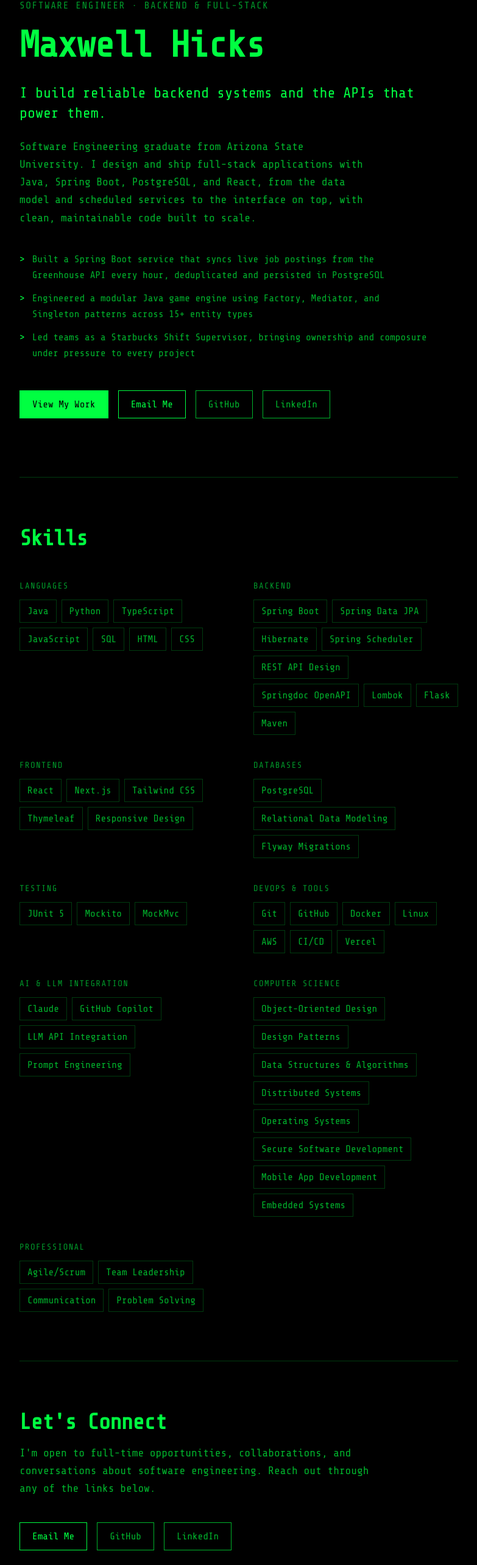
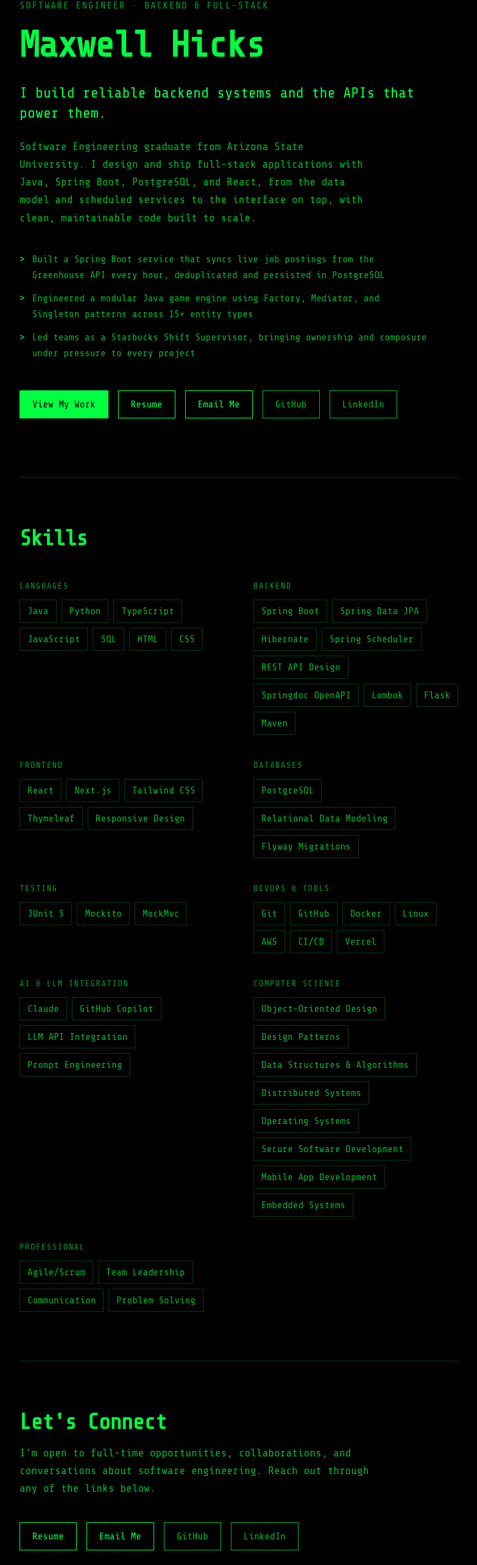
Before and after one commit to mahicks5/my-portfolio, a Next.js app: page / in a window 1280 px wide. Shown: the part 226-2792 px from the top of the page at 61% size, without its empty margins (248-1031 px from the left). Built offline with nearby package versions, Linux system fonts and the light colour scheme.

Commit message:
Add resume download link

```diff
--- a/src/app/about/page.tsx
+++ b/src/app/about/page.tsx
@@ -145,6 +145,14 @@ export default function About() {
             View My Work
           </Link>
           <a
+            href="/Maxwell_Hicks_Resume.pdf"
+            target="_blank"
+            rel="noopener noreferrer"
+            className="px-5 py-2.5 border border-[#00ff41] text-[#00ff41] text-base hover:bg-[#00ff41] hover:text-black transition-colors duration-200"
+          >
+            Resume
+          </a>
+          <a
             href="mailto:maxwellahicks@gmail.com"
             className="px-5 py-2.5 border border-[#00ff41] text-[#00ff41] text-base hover:bg-[#00ff41] hover:text-black transition-colors duration-200"
           >
--- a/src/app/page.tsx
+++ b/src/app/page.tsx
@@ -81,6 +81,14 @@ export default function Home() {
             View My Work
           </Link>
           <a
+            href="/Maxwell_Hicks_Resume.pdf"
+            target="_blank"
+            rel="noopener noreferrer"
+            className="px-5 py-2.5 border border-[#00ff41] text-[#00ff41] text-base hover:bg-[#00ff41] hover:text-black transition-colors duration-200"
+          >
+            Resume
+          </a>
+          <a
             href="mailto:maxwellahicks@gmail.com"
             className="px-5 py-2.5 border border-[#00ff41] text-[#00ff41] text-base hover:bg-[#00ff41] hover:text-black transition-colors duration-200"
           >
@@ -148,6 +156,14 @@ export default function Home() {
         </p>
         <div className="flex flex-wrap gap-4">
           <a
+            href="/Maxwell_Hicks_Resume.pdf"
+            target="_blank"
+            rel="noopener noreferrer"
+            className="px-5 py-2.5 border border-[#00ff41] text-[#00ff41] text-base hover:bg-[#00ff41] hover:text-black transition-colors duration-200"
+          >
+            Resume
+          </a>
+          <a
             href="mailto:maxwellahicks@gmail.com"
             className="px-5 py-2.5 border border-[#00ff41] text-[#00ff41] text-base hover:bg-[#00ff41] hover:text-black transition-colors duration-200"
           >
```
Also changed, not shown: 1 other file (tests, documents, lock files or other folders).
